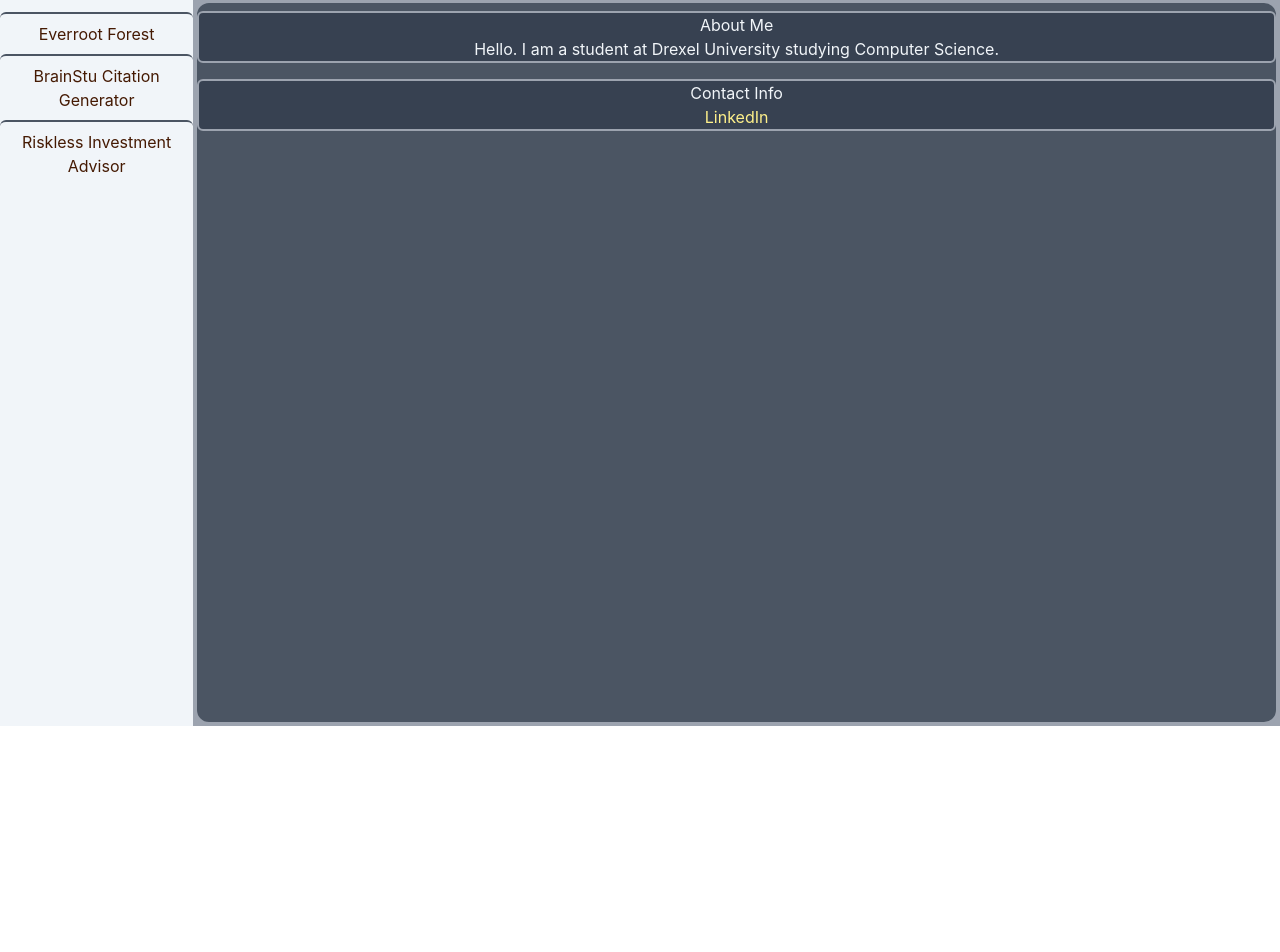
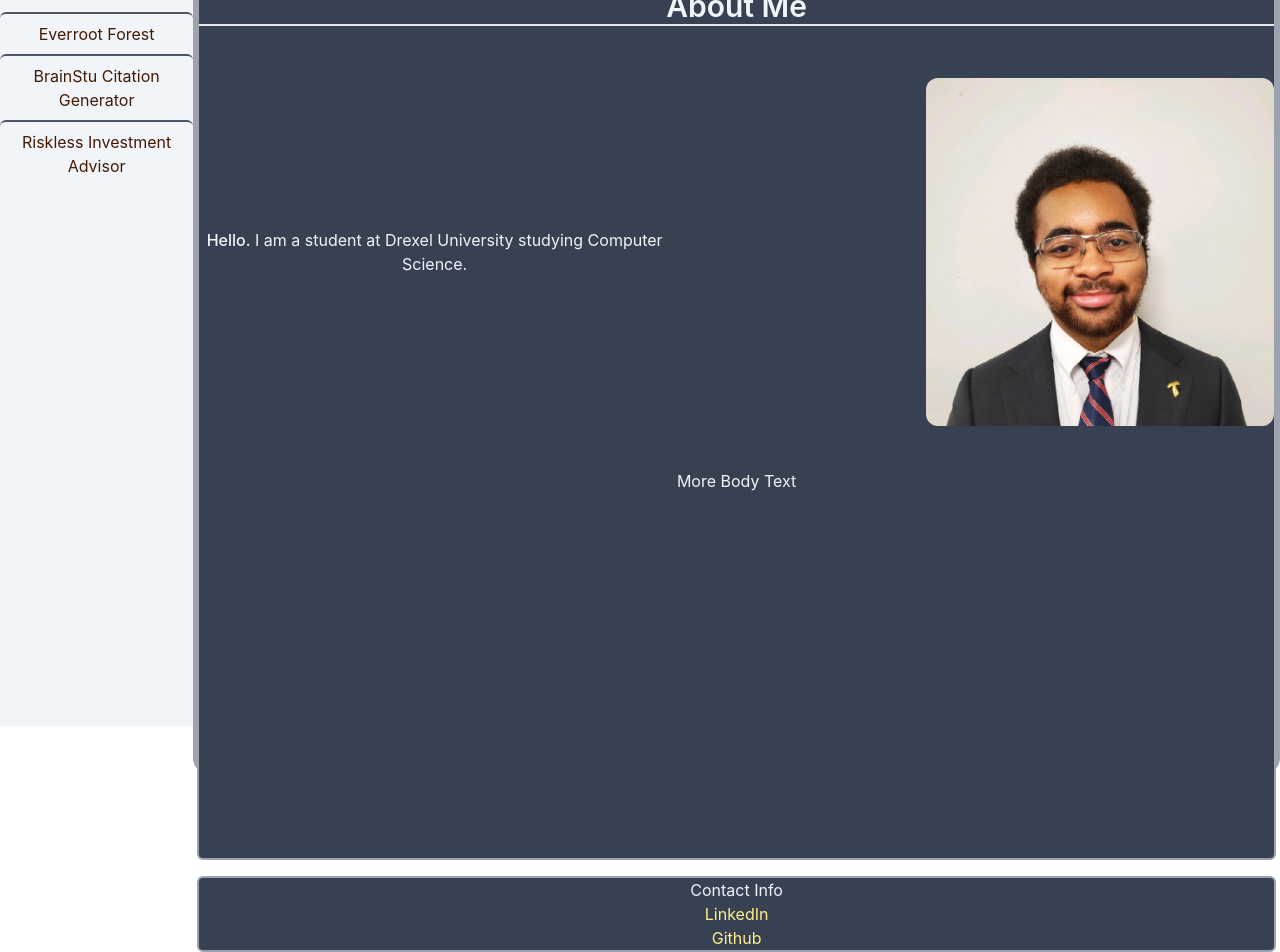
Before and after one commit to BonelessDonut/BonelessDonut.github.io, a React (Create React App) app: page / in a window 1280 px wide. Shown: the part 74-1026 px from the top of the page. Before the commit the page ends 800 px from the top, so only its background shows below. Built offline with nearby package versions, Linux system fonts and the light colour scheme.

Commit message:
Added picture for the bio and changed some formatting

```diff
--- a/src/Components/Navbar.tsx
+++ b/src/Components/Navbar.tsx
@@ -27,7 +27,7 @@ const Navbar = () => {
     ];
   return (
     <div className="bg-slate-100 w-25 h-screen text-amber-950">
-        <h2 className="text-xl p-2">Projects</h2>
+        <h2 className="text-xl p-2">Quick Links</h2>
         <ul>
             {testArr.map((item)=> <li className="p-2 text-base border-gray-600 border-t-2 rounded-md cursor-pointer active:bg-slate-300">
                 <Link to={item.href}>{item.name}</Link>
--- a/src/Pages/Homepage.tsx
+++ b/src/Pages/Homepage.tsx
@@ -1,23 +1,56 @@
 import React from 'react'
 import Navbar from '../Components/Navbar';
 import "../index.css";
+import bioPic from '../images/eddieSuberLinkedinBioPic.jpeg';
+import { AiFillLinkedin, AiFillGithub } from 'react-icons/ai';
 
 const Homepage = () => {
 
   document.title = "Eddie Suber Portfolio";
+
   return (
     <div id="page-background" className="w-screen h-screen bg-gray-400 flex flex-col">
       <div id="page-header" className="w-full bg-gray-600 border-gray-400 border-4 rounded-2xl h-20 justify-center items-center flex text-slate-100">
-        <h1 id="name" className="text-center text-3xl">Welcome to Eddie Suber's Portfolio</h1>
+        <h1 id="name" className="text-center text-4xl">Welcome to Eddie Suber's Portfolio</h1>
       </div>
       <div id="page-body" className="bg-gray-600 w-full h-full border-gray-400 border-4 rounded-2xl text-slate-100 flex flex-col">
         <div id="about-me" className="bg-gray-700 rounded-md border-gray-400 border-2 my-2">
-          <h2>About Me</h2>
-          <p>Hello. I am a student at Drexel University studying Computer Science.</p>
+          <h2 className="text-3xl font-semibold border-b-2 border-double mb-2">About Me</h2>
+          <div id="top-bio-panel" className="flex flex-row w-full h-[50%] justify-center space-x-64 items-center">
+            <p> <span className="font-medium">Hello.</span> I am a student at Drexel University studying Computer Science.</p>
+            <img
+            id="bio-picture"
+            alt="Picture of Eddie Suber"
+            src={bioPic}
+            className="h-[80%] rounded-xl"
+            ></img>
+          </div>
+          <div id="bottom-bio-panel" className="w-full h-[50%] flex justify-center">
+            <p className="text-center">More Body Text</p>
+          </div>
         </div>
         <div id="contact" className="bg-gray-700 rounded-md border-gray-400 border-2 my-2">
           <h2>Contact Info</h2>
-          <a className="links" href="https://www.linkedin.com/in/eddie-suber-369370296/" target='_blank'>LinkedIn</a>
+          <ul>
+            <li>
+              <a
+              className="links"
+              href="https://www.linkedin.com/in/eddie-suber-369370296/"
+              target='_blank'>
+                LinkedIn
+              </a>
+            </li>
+            <li>
+              <a
+              className="links"
+              href="https://github.com/BonelessDonut"
+              target="_blank"
+              >
+                Github
+              </a>
+            </li>
+          </ul>
+
         </div>
       </div>
     </div>
```
Also changed, not shown: src/images/eddieSuberLinkedinBioPic.jpeg (added), 1 other file (tests, documents, lock files or other folders).
